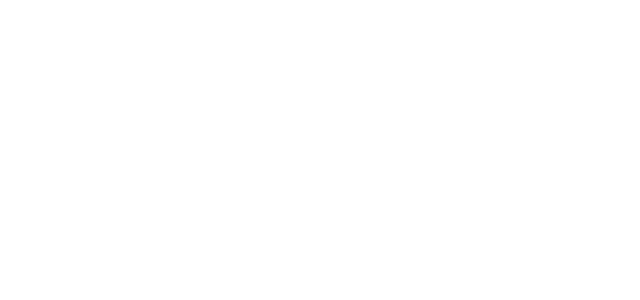
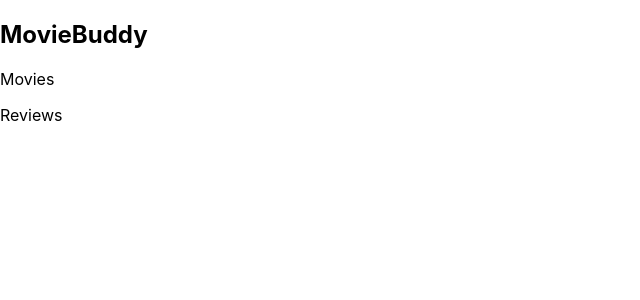
Before and after one commit to Connorrichter4/movie-buddy, a React (Create React App) app: page / in a window 1280 px wide. Shown: the top 300 px of the page, without its empty margins (0-640 px from the left). Built offline with nearby package versions, Linux system fonts and the light colour scheme.

Commit message:
updated App.js

```diff
--- a/src/App.js
+++ b/src/App.js
@@ -3,9 +3,14 @@
 
 function App() {
   return (
-    <div>
-    </div>
-  );
+		<div>
+			<nav>
+				<h1>MovieBuddy</h1>
+				<p>Movies</p>
+				<p>Reviews</p>
+			</nav>
+		</div>
+	);
 }
 
 export default App;
```
